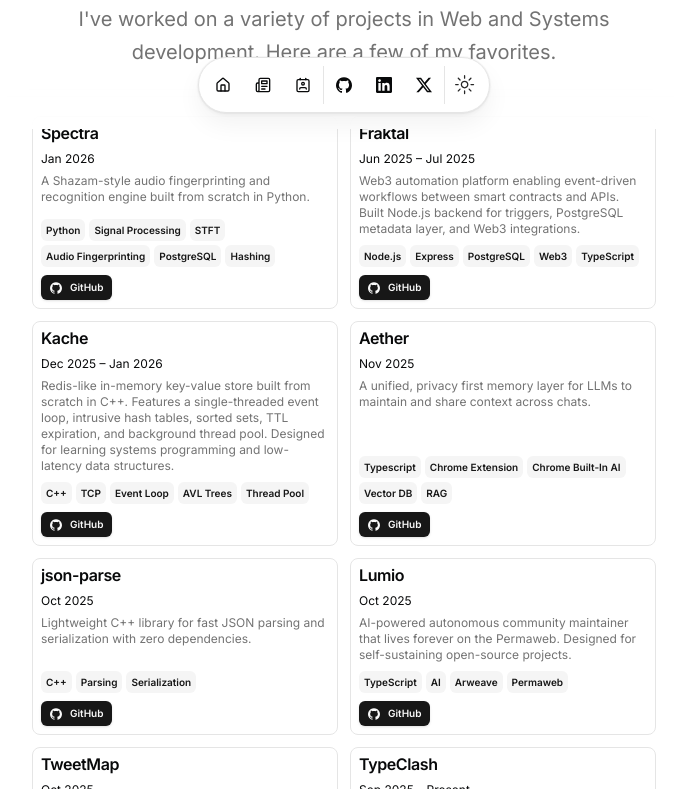
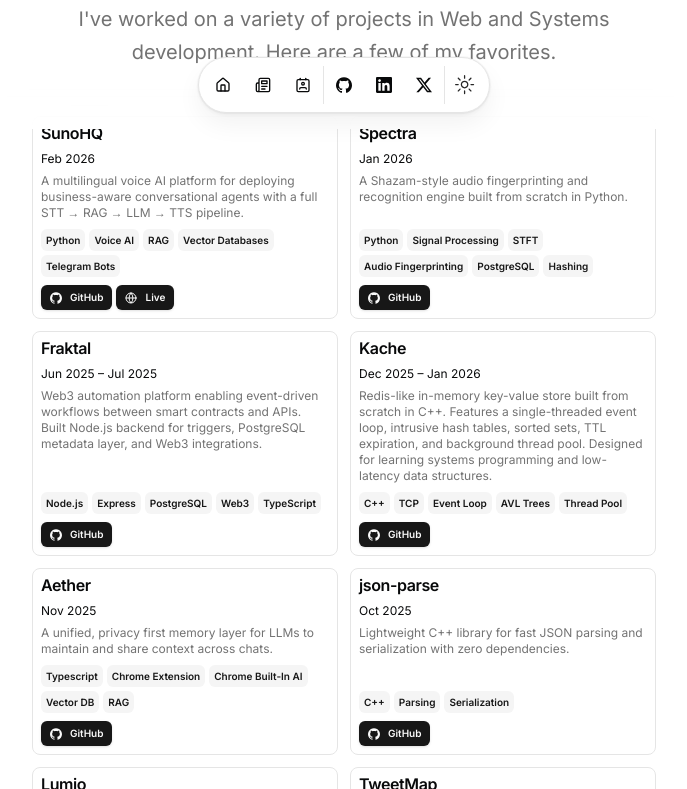
Before and after one commit to sakkshm/portfolio, a Next.js app: page / in a window 1280 px wide. Shown: the part 671-1460 px from the top of the page, without its empty margins (296-983 px from the left). Built offline with nearby package versions, Linux system fonts and the light colour scheme.

Commit message:
Added sunHQ to project list

```diff
--- a/src/data/resume.tsx
+++ b/src/data/resume.tsx
@@ -89,6 +89,34 @@ export const DATA = {
   ],
 
  projects: [
+        {
+        title: "SunoHQ",
+        href: "https://github.com/sakkshm/sunoHQ",
+        dates: "Feb 2026",
+        active: true,
+        description:
+            "A multilingual voice AI platform for deploying business-aware conversational agents with a full STT → RAG → LLM → TTS pipeline.",
+        technologies: [
+            "Python",
+            "Voice AI",
+            "RAG",
+            "Vector Databases",
+            "Telegram Bots"
+        ],
+        links: [
+            {
+                type: "GitHub",
+                href: "https://github.com/sakkshm/sunoHQ",
+                icon: <Icons.github className="size-3" />,
+            },
+            {
+                type: "Live",
+                href: "https://sunohq.vercel.app/",
+                icon: <Icons.globe className="size-3" />,
+            },
+        ],
+        image: "",
+    },
     {
         title: "Spectra",
         href: "https://github.com/sakkshm/spectra",
```
